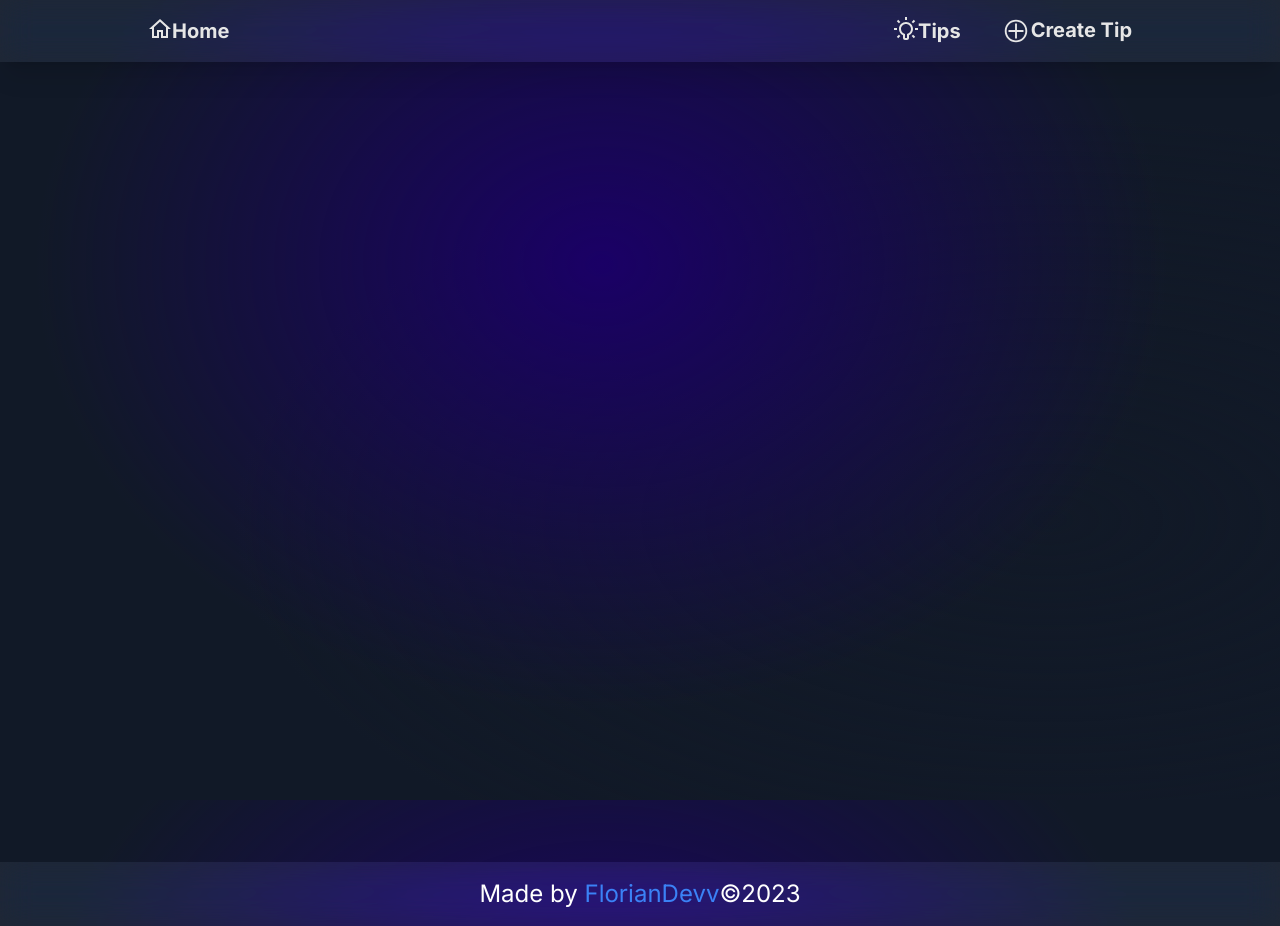
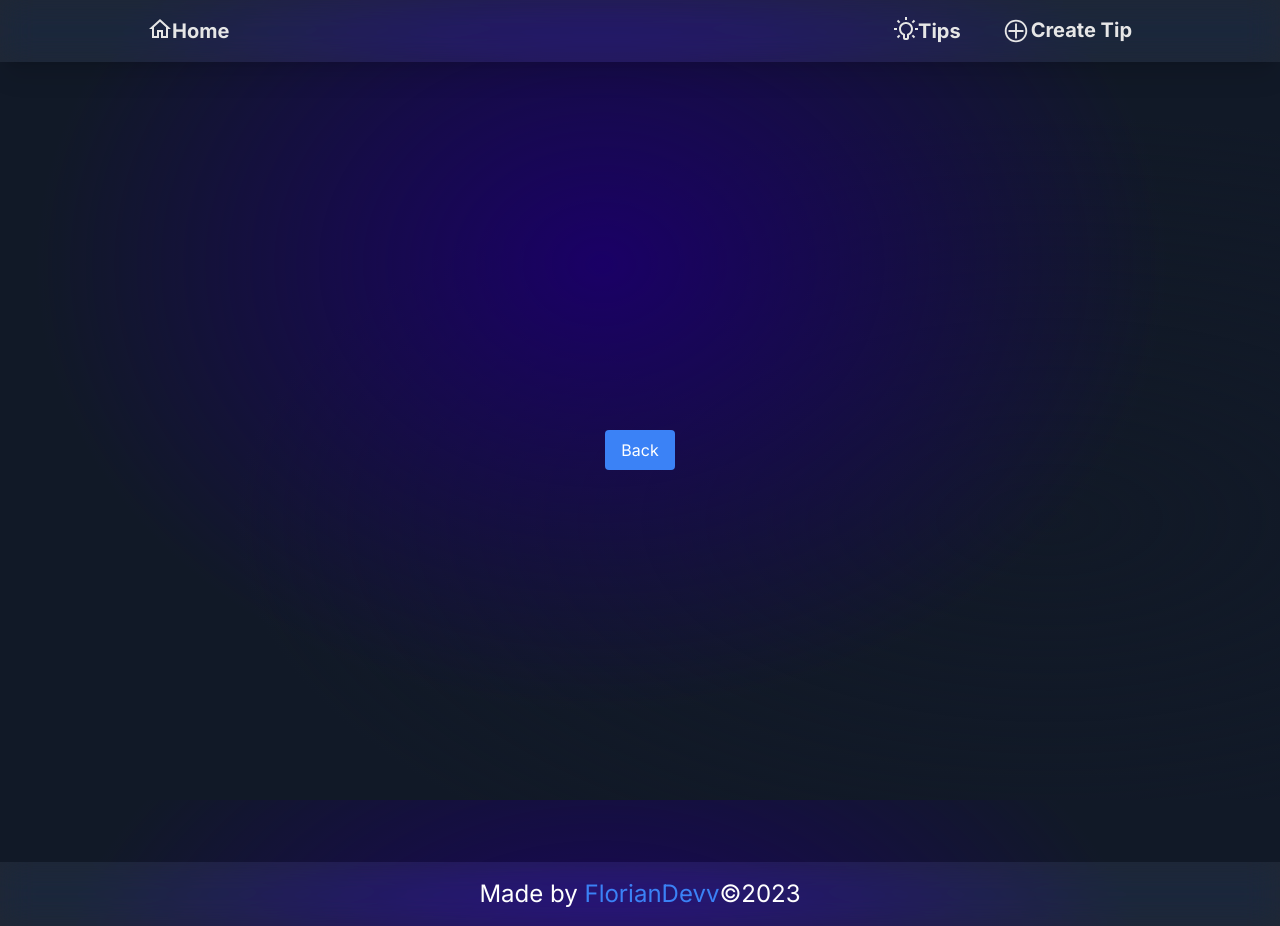
Before and after one commit to FlorianDevv/tips, a Next.js app: page /create/preview in a window 1280 px wide. Built offline with nearby package versions, Linux system fonts and the light colour scheme.

Commit message:
add a back button

```diff
--- a/src/app/create/preview/page.tsx
+++ b/src/app/create/preview/page.tsx
@@ -1,6 +1,7 @@
 /* eslint-disable @next/next/no-img-element */
 "use client";
 import { useState, useEffect } from "react";
+import Link from "next/link";
 
 export default function Preview() {
   const [title, setTitle] = useState<string>("");
@@ -23,6 +24,12 @@
 
   return (
     <div className="flex flex-col items-center justify-center min-h-screen">
+      <Link href="/create">
+        <button className="px-4 py-2 my-2 text-white bg-blue-500 rounded hover:bg-blue-600">
+          Back
+        </button>
+      </Link>
+
       {imageUrl && (
         <img src={imageUrl} alt="Loaded from URL" className="max-w-full mt-2" />
       )}
```
